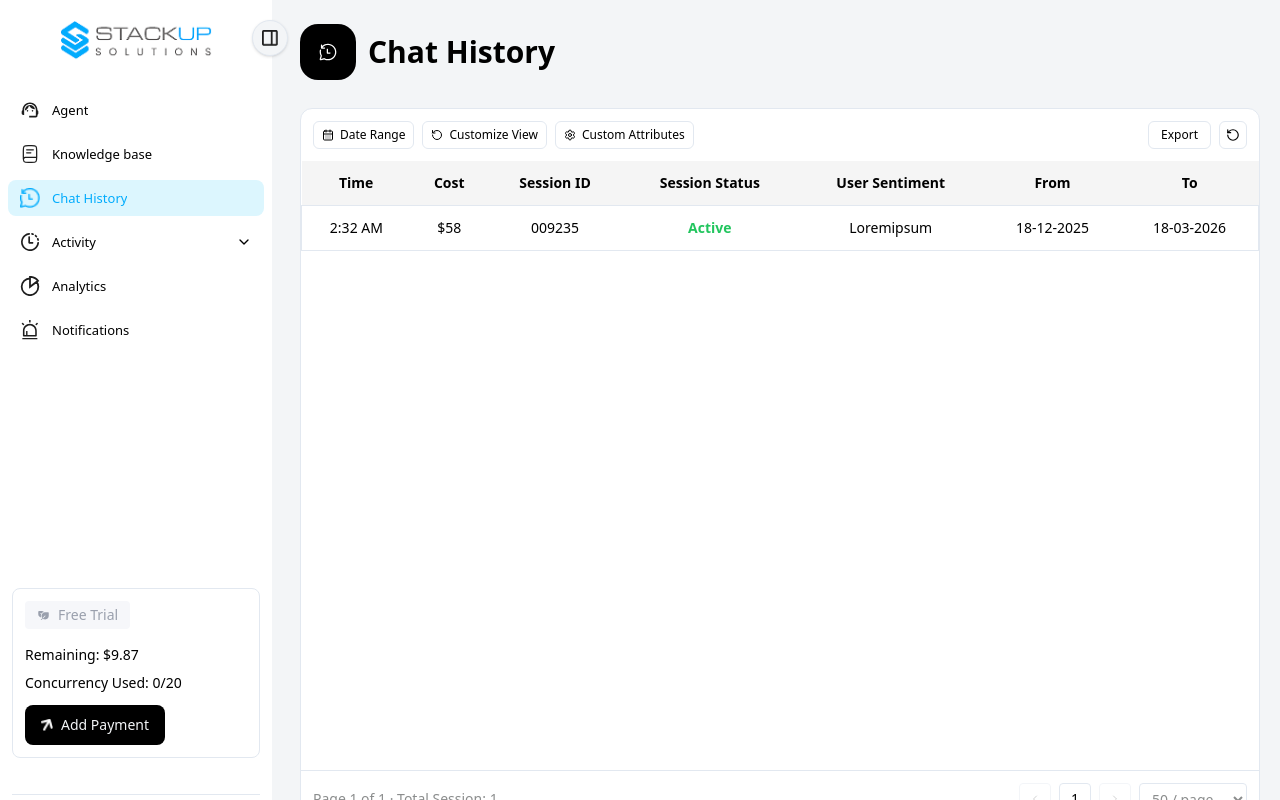
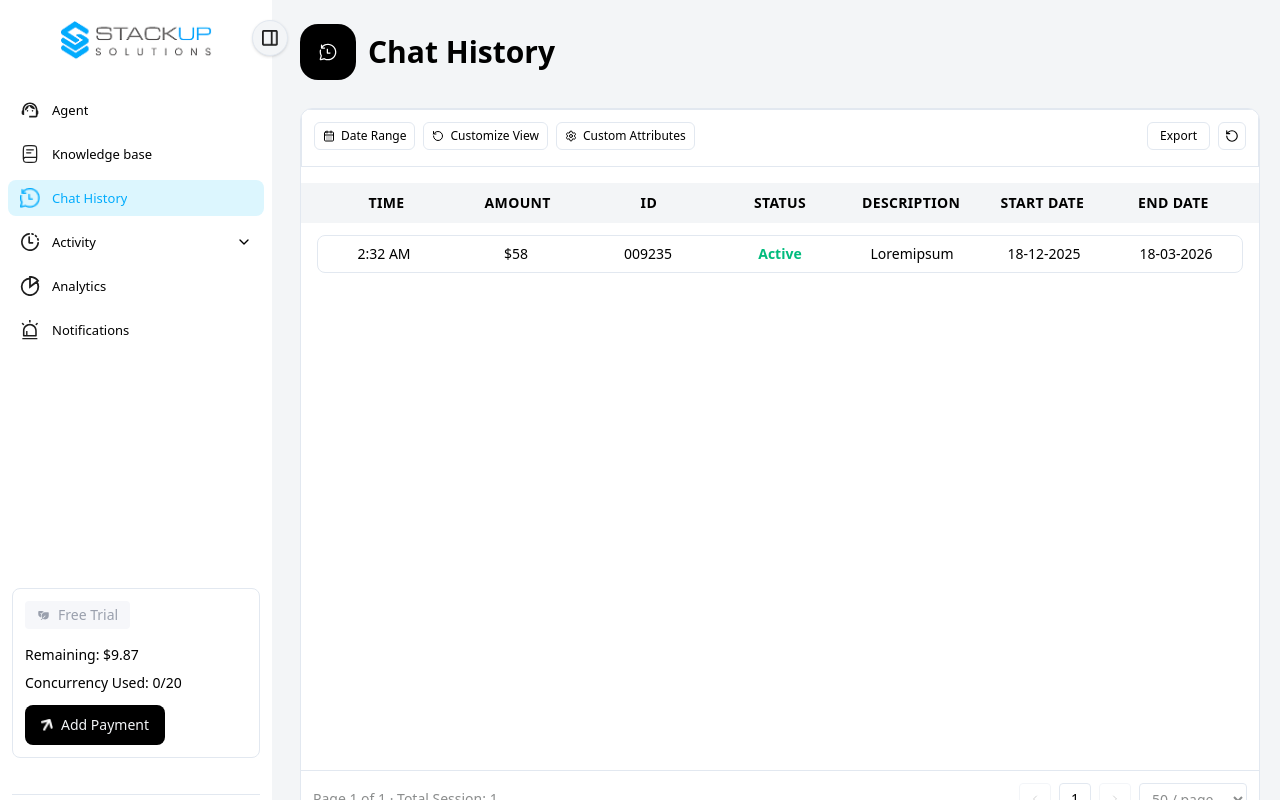
Before and after one commit to HaidarShah208/chatBase-final, a React (Vite) app: page /chat-history in a window 1280 px wide. Shown: the top 800 px of the page. Built offline with nearby package versions, Linux system fonts and the light colour scheme.

Commit message:
fix chat history page

```diff
--- a/src/components/common/DataTable.tsx
+++ b/src/components/common/DataTable.tsx
@@ -1,7 +1,13 @@
+import { Fragment } from 'react'
+
 import { cn } from '../../lib/cn'
 import type { DataTableProps } from '../../types/types'
 
-
+function headerAlignClass(align?: 'left' | 'center' | 'right') {
+  if (align === 'left') return 'text-left'
+  if (align === 'right') return 'text-right'
+  return 'text-center'
+}
 
 export function DataTable({
   headers,
@@ -9,15 +15,103 @@ export function DataTable({
   rowKey,
   emptyState,
   emptyColSpan,
+  variant = 'table',
   className,
   tableClassName,
   headerClassName,
   bodyClassName,
+  cardsListClassName,
 }: DataTableProps) {
+  const colCount = headers.length
+  const gridTemplate = `repeat(${colCount}, minmax(0, 1fr))`
+
+  if (variant === 'cards') {
+    return (
+      <div className={cn('flex h-full min-h-0 flex-1 flex-col', className)}>
+        {rows.length > 0 ? (
+          <>
+            <div
+              className={cn(
+                'mb-3 hidden overflow-x-auto bg-(--background) px-3 py-2.5 sm:px-4 md:block',
+                headerClassName,
+              )}
+            >
+              <div
+                className="grid min-w-[640px] gap-2 text-xs font-semibold uppercase tracking-wide text-(--black) md:min-w-0 md:px-2 md:text-sm"
+                style={{ gridTemplateColumns: gridTemplate }}
+              >
+                {headers.map((header) => (
+                  <span
+                    key={header.key}
+                    className={cn(headerAlignClass(header.align), header.className)}
+                  >
+                    {header.label}
+                  </span>
+                ))}
+              </div>
+            </div>
+
+            <div
+              className={cn(
+                'min-h-0 flex-1 space-y-3 overflow-y-auto px-3 sm:px-4',
+                cardsListClassName,
+                bodyClassName,
+              )}
+            >
+              {rows.map((row, rowIndex) => (
+                <div
+                  key={rowKey ? rowKey(row, rowIndex) : String(rowIndex)}
+                  className="w-full rounded-lg border border-(--border) px-5 py-2 text-sm text-(--black) sm:px-2"
+                >
+                  <div
+                    className="hidden min-w-0 items-center gap-3 text-sm md:grid md:gap-4"
+                    style={{ gridTemplateColumns: gridTemplate }}
+                  >
+                    {headers.map((header) => {
+                      const cell = row[header.key]
+                      return (
+                        <div
+                          key={header.key}
+                          className={cn(
+                            'min-w-0',
+                            headerAlignClass(header.align),
+                            header.className,
+                          )}
+                          title={typeof cell === 'string' ? cell : undefined}
+                        >
+                          {cell}
+                        </div>
+                      )
+                    })}
+                  </div>
+
+                  <dl className="grid grid-cols-[auto_1fr] gap-x-4 gap-y-2.5 text-sm md:hidden">
+                    {headers.map((header) => (
+                      <Fragment key={header.key}>
+                        <dt className="text-(--grayish)">{header.label}</dt>
+                        <dd className="text-right font-medium text-(--black)">{row[header.key]}</dd>
+                      </Fragment>
+                    ))}
+                  </dl>
+                </div>
+              ))}
+            </div>
+          </>
+        ) : (
+          <div className="flex min-h-[60vh] flex-1 items-center justify-center px-4">
+            {emptyState ?? <span className="text-sm text-(--grayish)">No data</span>}
+          </div>
+        )}
+      </div>
+    )
+  }
+
   return (
     <div className={cn('h-full overflow-x-auto', className)}>
       <table className={cn('w-full min-w-[760px] text-left text-sm', tableClassName)}>
-        <thead className={cn('bg-(--lightGray) text-(--black) border-b border-(--border)', headerClassName)}>
+        <thead
+          className={cn('border-b border-(--border) bg-(--lightGray) text-(--black)', headerClassName)}
+        >
           <tr>
             {headers.map((header) => (
               <th key={header.key} className={cn('px-3 py-3 text-center font-semibold', header.className)}>
@@ -30,7 +124,10 @@ export function DataTable({
         <tbody className={cn(bodyClassName)}>
           {rows.length ? (
             rows.map((row, rowIndex) => (
-              <tr key={rowKey ? rowKey(row, rowIndex) : String(rowIndex)} className="border rounded-2xl text-center  border-(--border)">
+              <tr
+                key={rowKey ? rowKey(row, rowIndex) : String(rowIndex)}
+                className="rounded-2xl border border-(--border) text-center"
+              >
                 {headers.map((header) => (
                   <td key={header.key} className="px-3 py-3 text-(--black)">
                     {row[header.key]}
--- a/src/pages/chatHistory/chatHistory.tsx
+++ b/src/pages/chatHistory/chatHistory.tsx
@@ -8,26 +8,30 @@ import message from '../../assets/chatHistory/message.svg'
 
 export function ChatHistoryPage() {
   const headers = [
-    { key: 'time', label: 'Time' },
-    { key: 'cost', label: 'Cost' },
-    { key: 'sessionId', label: 'Session ID' },
-    { key: 'status', label: 'Session Status' },
-    { key: 'sentiment', label: 'User Sentiment' },
-    { key: 'from', label: 'From' },
-    { key: 'to', label: 'To' },
+    { key: 'time', label: 'Time', align: 'center' as const },
+    { key: 'amount', label: 'Amount', align: 'center' as const },
+    { key: 'sessionId', label: 'ID', align: 'center' as const },
+    { key: 'status', label: 'Status', align: 'center' as const },
+    {
+      key: 'description',
+      label: 'Description',
+      align: 'center' as const,
+      className: 'truncate',
+    },
+    { key: 'startDate', label: 'Start Date', align: 'center' as const },
+    { key: 'endDate', label: 'End Date', align: 'center' as const },
   ]
 
   const rows: Array<Record<string, ReactNode>> = [
     {
+      id: '1',
       time: '2:32 AM',
-      cost: '$58',
+      amount: '$58',
       sessionId: '009235',
-      status: (
-        <span className="font-semibold text-[#22C55E]">Active</span>
-      ),
-      sentiment: 'Loremipsum',
-      from: '18-12-2025',
-      to: '18-03-2026',
+      status: <span className="font-semibold text-emerald-500">Active</span>,
+      description: 'Loremipsum',
+      startDate: '18-12-2025',
+      endDate: '18-03-2026',
     },
   ]
 
@@ -42,8 +46,8 @@ export function ChatHistoryPage() {
         </h1>
       </header>
 
-      <section className="mt-7 flex min-h-[90vh]  flex-col overflow-hidden rounded-xl border border-(--border) bg-(--white)">
-        <div className="flex flex-col gap-3 px-3 py-3 sm:flex-row sm:items-center sm:justify-between">
+      <section className="mt-7 flex min-h-[90vh] flex-col overflow-hidden rounded-xl border border-(--border) bg-(--white)">
+        <div className="flex flex-col gap-3 border border-(--border) md:pb-4 pb-3 border-b px-3 py-3 sm:flex-row sm:items-center sm:justify-between">
           <div className="flex flex-wrap items-center gap-2">
             <button
               type="button"
@@ -86,12 +90,13 @@ export function ChatHistoryPage() {
           </div>
         </div>
 
-        <div className="flex-1">
+        <div className="flex md:mt-4 mt-3 min-h-0 flex-1 flex-col pb-4">
           <DataTable
+            variant="cards"
             headers={headers}
             rows={rows}
+            rowKey={(row) => String(row.id)}
             emptyState={
-              <div className="flex min-h-[90vh] items-center justify-center px-4">
               <div className="flex flex-col items-center justify-center text-center">
                 <span className="flex h-13 w-13 items-center justify-center rounded-full border border-(--border) bg-(--background) text-(--darkGray)">
                   <img src={message} className="h-7 w-7" alt="" />
@@ -99,7 +104,6 @@ export function ChatHistoryPage() {
                 <div className="mt-4 text-sm text-(--black)">No chat sessions yet</div>
                 <div className="mt-1 text-xs text-(--grayish)">
                   Chat sessions will appear here once they are created
-                  </div>
                 </div>
               </div>
             }
--- a/src/types/types.ts
+++ b/src/types/types.ts
@@ -105,6 +105,8 @@ type DataTableHeader = {
   key: string
   label: string
   className?: string
+  /** Column alignment for `variant="cards"` desktop row and header strip */
+  align?: 'left' | 'center' | 'right'
 }
 
 type DataTableRow = Record<string, ReactNode>
@@ -115,10 +117,14 @@ export type DataTableProps = {
   rowKey?: (row: DataTableRow, index: number) => string
   emptyState?: ReactNode
   emptyColSpan?: number
+  /** `cards`: rounded row cards + responsive header strip (default: classic `<table>`) */
+  variant?: 'table' | 'cards'
   className?: string
   tableClassName?: string
   headerClassName?: string
   bodyClassName?: string
+  /** Extra classes on the scrollable list wrapper when `variant="cards"` */
+  cardsListClassName?: string
 }
 
 export type AnalyticsGraphsData = {
```
Lines whose indentation alone changed are shown as unchanged.
